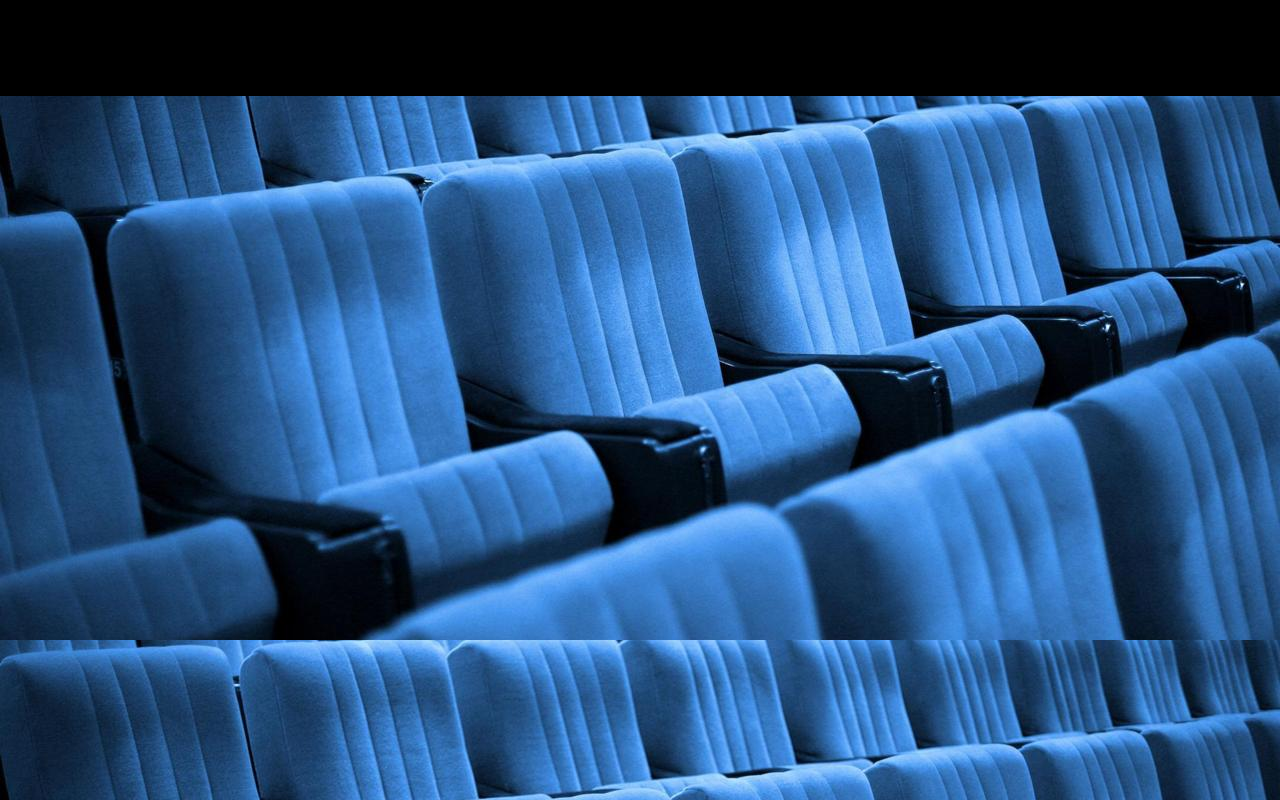
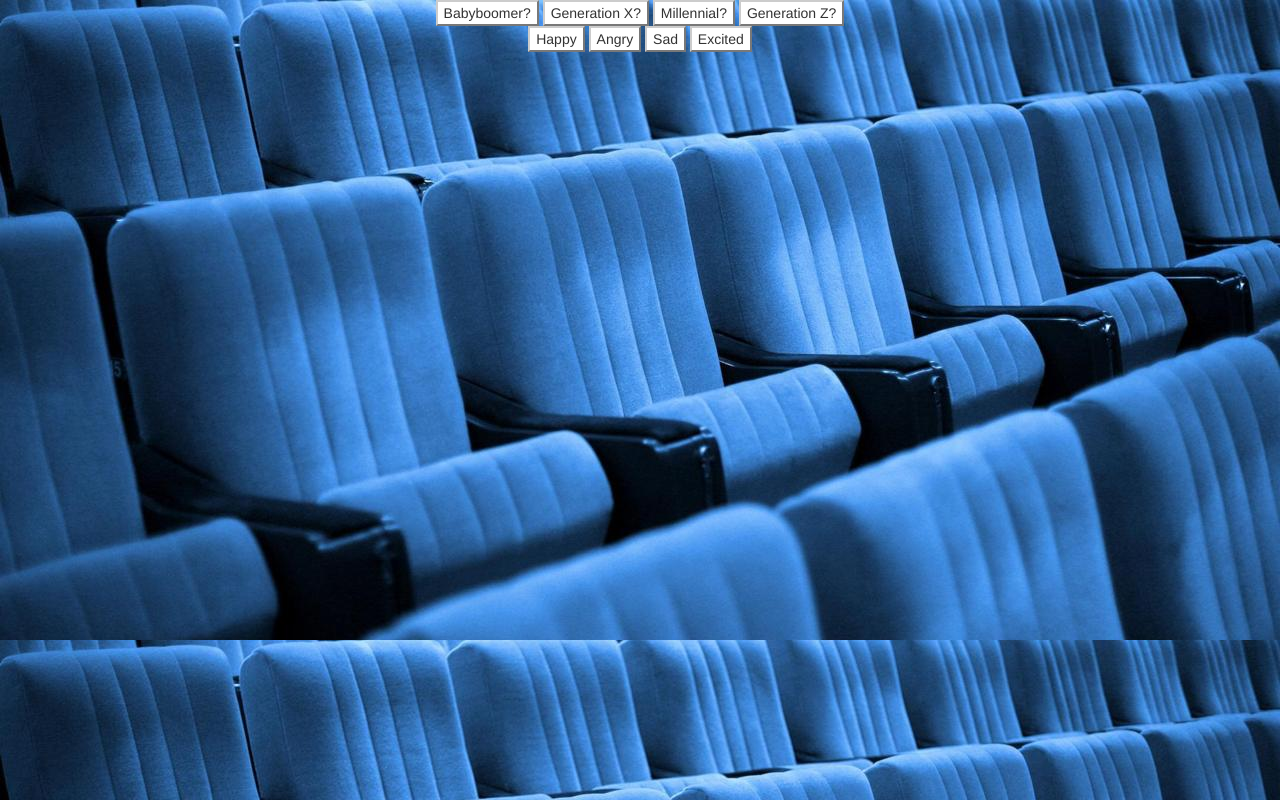
Before and after one commit to supermancbs/MillennialWatch, a plain HTML site: page index.html in a window 1280 px wide. Drawn offline with Linux system fonts and the light colour scheme.

Commit message:
added views

```diff
--- a/Adapter/adapter.js
+++ /dev/null
@@ -1,2 +0,0 @@
-const store = {populateAge:[], populateMood:[], populateSearch:[], movies:[]}
-const app_key= "ba724425bc10d027b79eac5cf1474ede"
--- a/index.html
+++ b/index.html
@@ -8,19 +8,25 @@
     <link rel="stylesheet" type="text/css" href="resources/style.css">
     <script src="resources/handlebars-v4.0.5.js"></script>
     <script src="resources/bootstrap/dist/js/bootstrap.min.js"></script>
+    <script src="App/Adapter/adapter.js"></script>
+    <script src="App/Controllers/userController.js"></script>
 </head>
 
 <body>
-  <header id="header">
-  </header>
-  <div>
-    <form id="search_bar" class="text-center" onsubmit="getAge();return false;">
-      <button class="btn-default" type="submit" value="true">True</button>
-      <button class="btn-default" type="submit" value="false">False</button>
+  <div id="generation" class="text-center">
+      <button class="btn-default" onclick="getAge(this);return false;" type="submit" value="1950">Babyboomer?</button>
+      <button class="btn-default" onclick="getAge(this);return false;" type="submit" value="1975">Generation X?</button>
+      <button class="btn-default" onclick="getAge(this);return false;" type="submit" value="1990">Millennial?</button>
+      <button class="btn-default" onclick="getAge(this);return false;" type="submit" value="2005">Generation Z?</button>
+
+  </div>
+    <form id="mood" class="text-center" onsubmit="getMood();return false;">
+        <button class="btn-default" type="submit" value="happy">Happy</button>
+        <button class="btn-default" type="submit" value="angry">Angry</button>
+        <button class="btn-default" type="submit" value="sad">Sad</button>
+        <button class="btn-default" type="submit" value="excited">Excited</button>
     </form>
   </div>
 </body>
 
-
-
 </html>
```
Also changed, not shown: App/Views/views.js (added).
